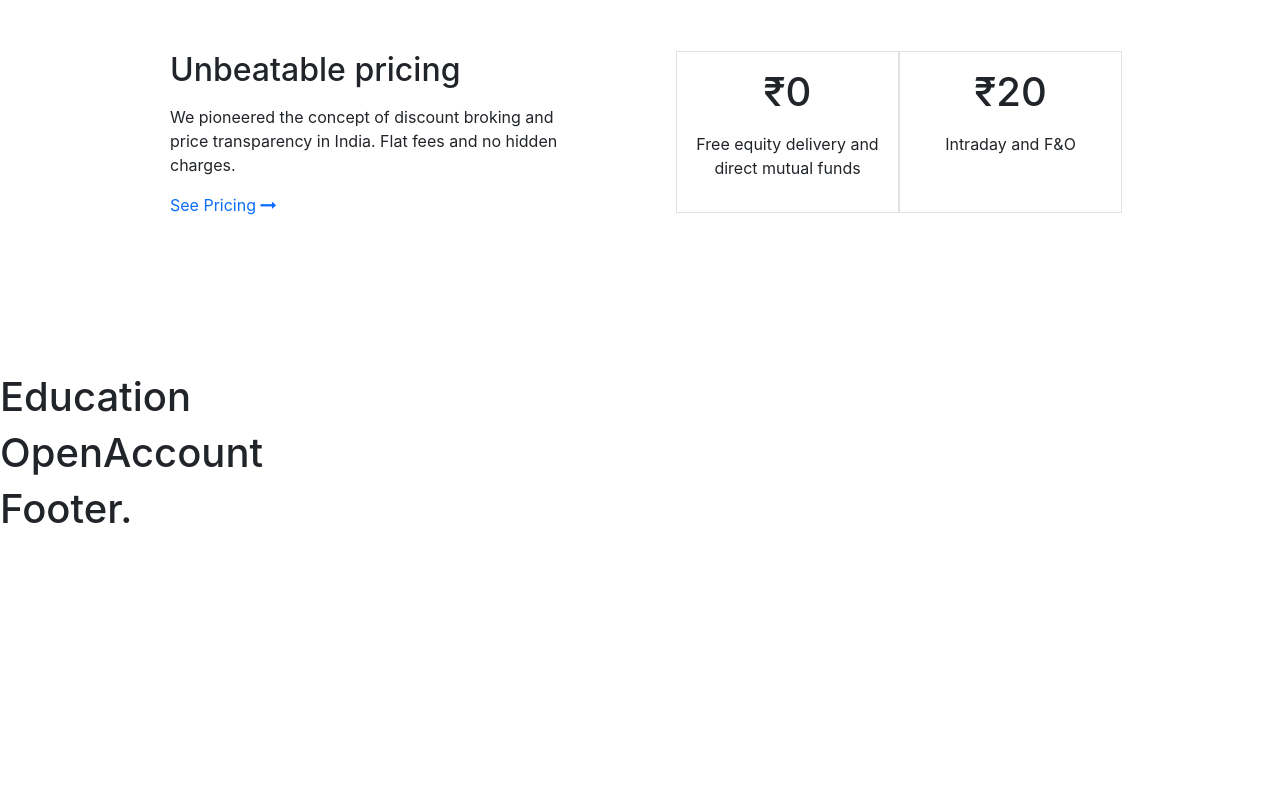
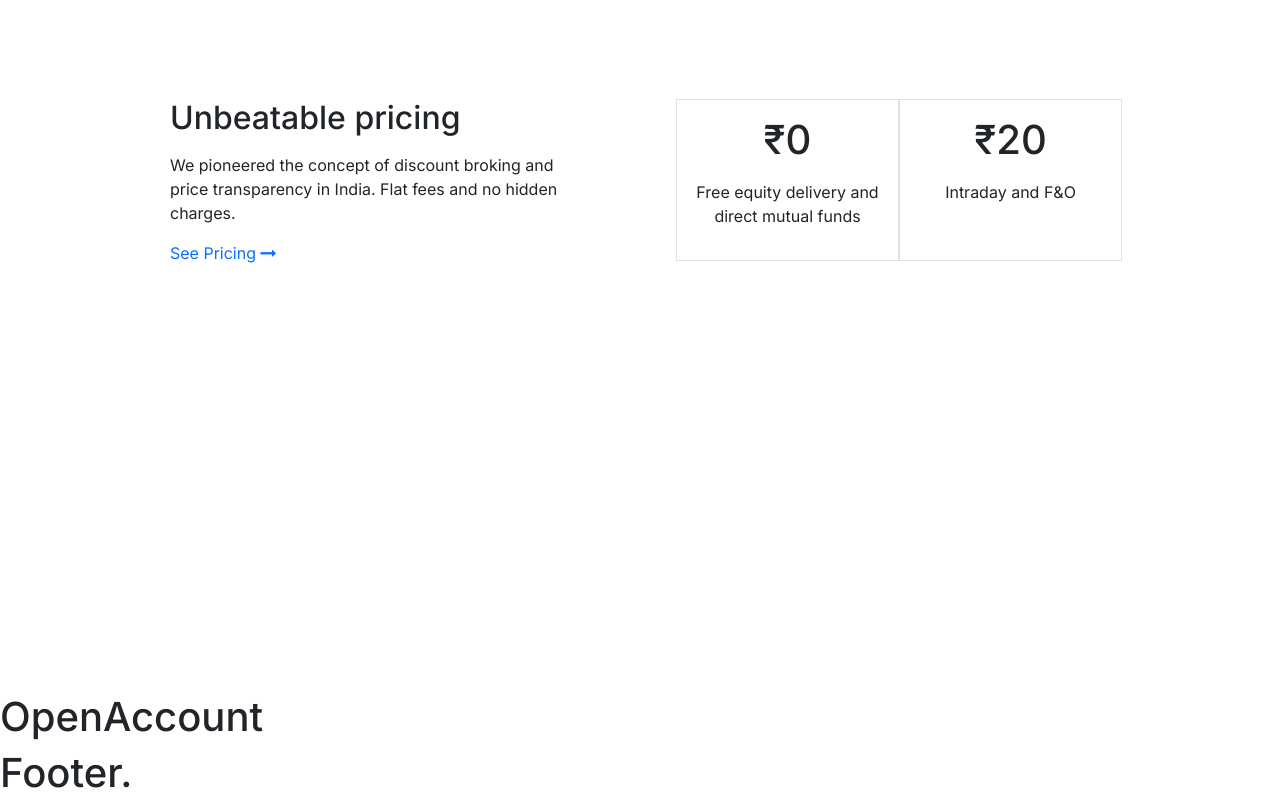
Before and after one commit to rahim-jr/zerodha-clone, a React app: page / in a window 1280 px wide. Shown: the part 2208-3013 px from the top of the page. Before the commit the page ends 2749 px from the top, so only its background shows below. Built offline with nearby package versions, Linux system fonts and the light colour scheme.

Commit message:
Created minor Alignment changes

```diff
--- a/src/index.css
+++ b/src/index.css
@@ -1,8 +1,8 @@
+@import url('https://fonts.googleapis.com/css2?family=Inter:ital,opsz,wght@0,14..32,100..900;1,14..32,100..900&display=swap');
+
 body {
   margin: 0;
-  font-family: -apple-system, BlinkMacSystemFont, 'Segoe UI', 'Roboto', 'Oxygen',
-    'Ubuntu', 'Cantarell', 'Fira Sans', 'Droid Sans', 'Helvetica Neue',
-    sans-serif;
+  font-family: 'Inter', sans-serif;
   -webkit-font-smoothing: antialiased;
   -moz-osx-font-smoothing: grayscale;
 }
--- a/src/landing page/home/Education.js
+++ b/src/landing page/home/Education.js
@@ -1,9 +1,18 @@
-import React from 'react'
+import React from "react";
 
 function Education() {
-    return (
-        <h1>Education</h1>
-    );
+  return (
+    <div className="container p-3">
+      <div className="row p-5">
+        <div className="col-6 p-5">
+
+        </div>
+        <div className="col-6 p-5 mb-5">
+
+        </div>
+      </div>
+    </div>
+  );
 }
 
-export default Education ;
+export default Education;
--- a/src/landing page/home/stats.js
+++ b/src/landing page/home/stats.js
@@ -8,8 +8,7 @@ function Stats() {
           <h1 className="fs-2 mb-5">Trust with confidence</h1>
           <h2 className="fs-4">Customer-first always</h2>
           <p className="text-muted">
-            That's why 1.3+ crore customers trust Zerodha with ₹3.5+ lakh crores
-            worth of equity investments.
+            That's why 1.6+ crore customers trust Zerodha with ~ ₹6 lakh crores of equity investments, making us India’s largest broker; contributing to 15% of daily retail exchange volumes in India.
           </p>
           <h2 className="fs-4">No spam or gimmicks</h2>
           <p className="text-muted">
```
